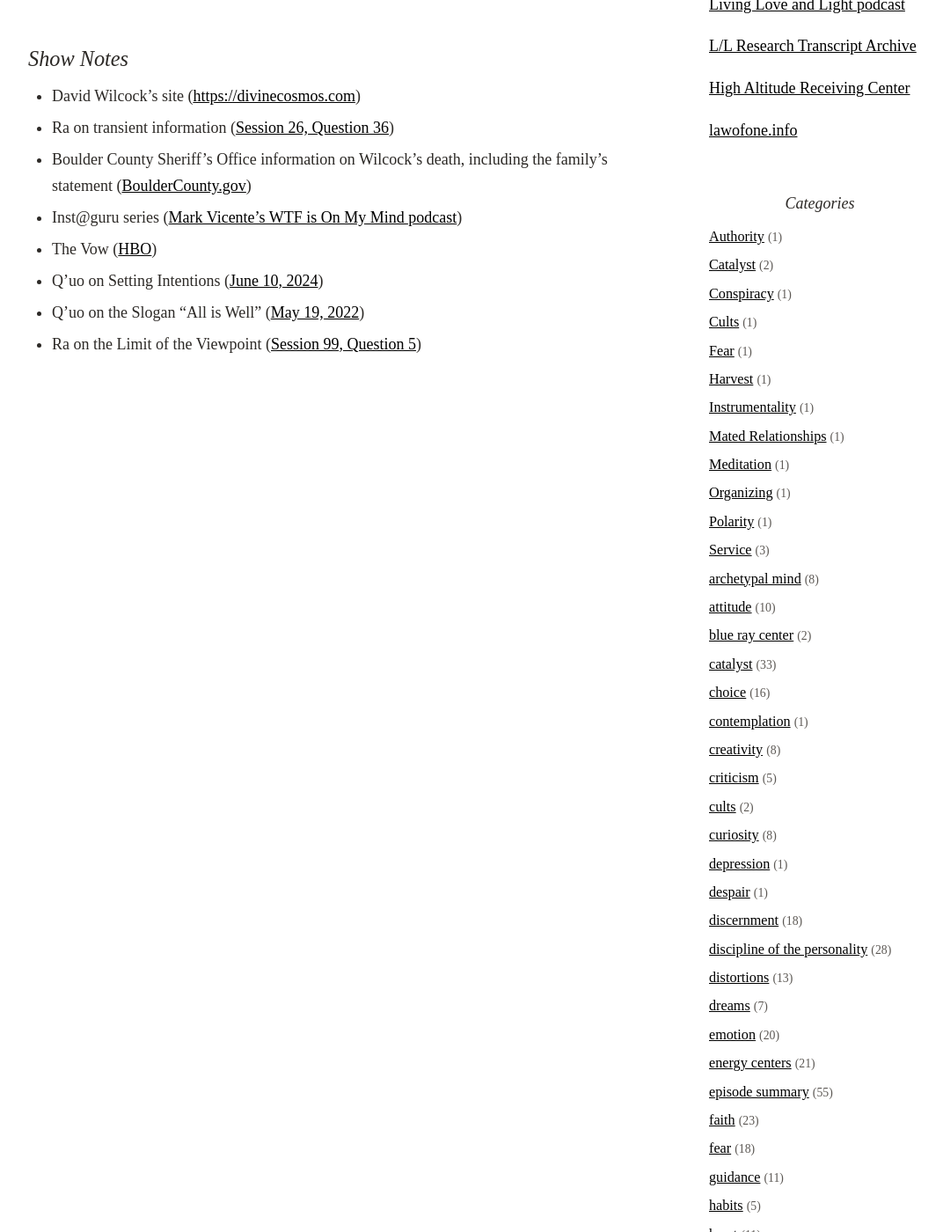
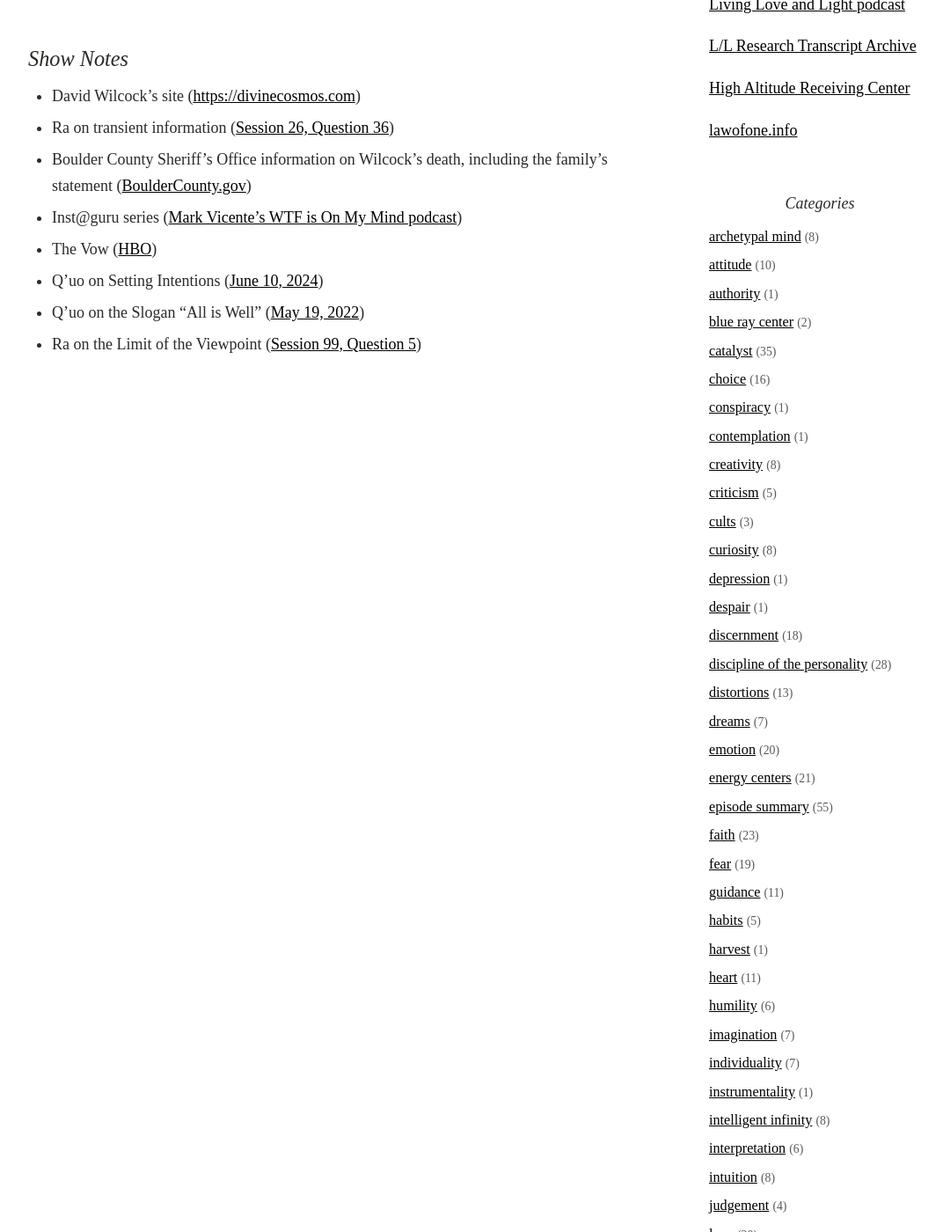
Before and after one commit to oswg/inaudible.show, a Jekyll site: the page built from _posts/2026-05-15-episode-68.md, in a window 1280 px wide and 1400 px high, scrolled down 943 px. Shown: the whole window at 88% size, without its empty margins (95-1167 px from the left). Built offline with Jekyll 4.4.1, drawn with Linux system fonts in a browser that asks for light colours; some of the changed text lies outside the part shown.

Commit message:
category fixes, layout fixes on front pages, and new ep

```diff
--- a/_layouts/home.html
+++ b/_layouts/home.html
@@ -10,7 +10,7 @@ layout: default
         <a href="{{ post.url | relative_url }}">{{ post.title | escape }}</a>
       </h2>
       <div class="episode-excerpt">
-        {{ post.excerpt | default: post.content | strip_html }}
+        {{ post.excerpt | default: post.content }}
       </div>
       <a href="{{ post.url | relative_url }}" class="episode-link">Read more →</a>
     </article>
--- a/_posts/2026-05-15-episode-68.md
+++ b/_posts/2026-05-15-episode-68.md
@@ -4,10 +4,10 @@ title: "Episode 68: Public Figures in our Milieu"
 date: "2026-05-15 12:00:00 +0000"
 permalink: "/episode-68/"
 categories:
-  - Authority
-  - Cults
-  - Conspiracy
-  - Organizing
+  - authority
+  - cults
+  - conspiracy
+  - organizing
 ---
 
 Jamie and Jeremy reflect on the stories of two public figures in the Law of One milieu: David Wilcock and Bentinho Massaro. They discuss the role Wilcock played in their seeking as well as his place in the larger community around our philosophy given his recent tragic death. They then address a new podcast series featuring interviews with ex-members of Massaro’s cult. Contrasting his actions with the clear principles of service-to-others, they discuss the place of authority, free will, and humility in engaging with spiritual seeking in our human, veiled lives.
```
Also changed, not shown: _posts/2026-03-08-episode-67.md (+4 -4 lines), _posts/2026-07-09-episode-69.md (+3 -3 lines), _posts/2026-08-13-episode-70.md (+4 -4 lines).
